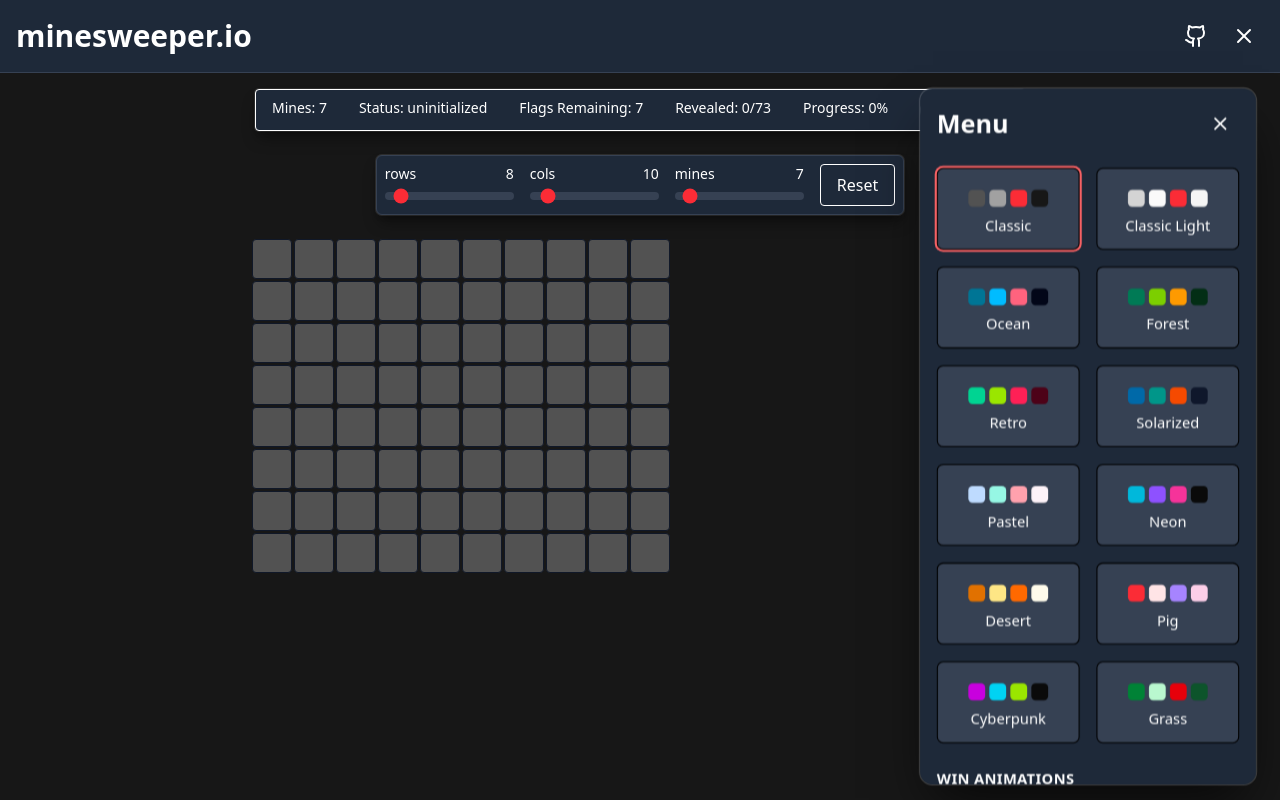
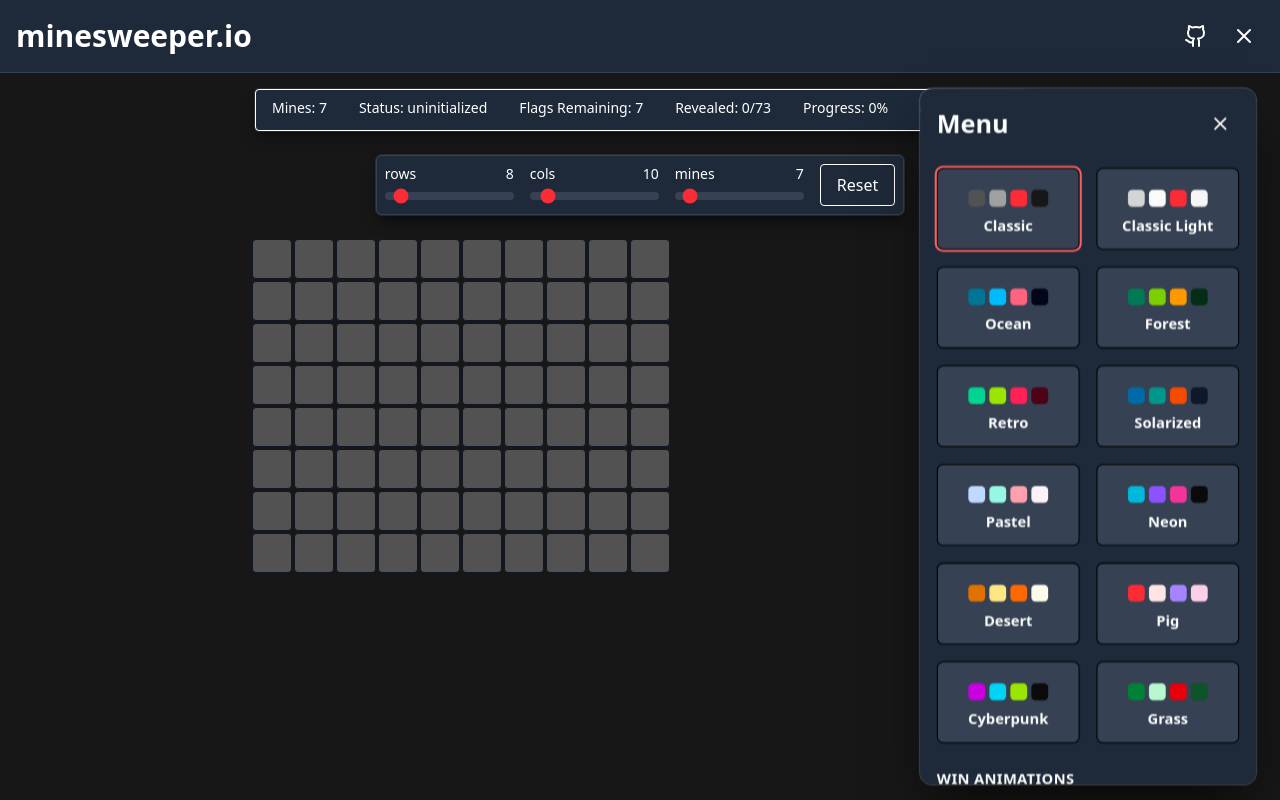
Before and after one commit to ruasidev/minesweeper.io, a React (Vite) app: page / in a window 1280 px wide. Built offline with nearby package versions, Linux system fonts and the light colour scheme.

Commit message:
Small font face tweaks

```diff
--- a/src/components/LossAnimationSelect.tsx
+++ b/src/components/LossAnimationSelect.tsx
@@ -11,7 +11,7 @@ export function LossAnimationSelect({ animation, theme, onChange }: LossAnimatio
                 {lossAnimations.map(anim => (
                     <button
                         key={anim.id}
-                        className={`group border rounded p-2 flex flex-col items-center gap-2 pressable
+                        className={`group border rounded p-2 flex flex-col items-center gap-2 pressable font-semibold
                             ${ animation === anim.id ? `ring-2 ${theme.itemSelectedBorder}` : "" }
                             ${ theme.itemBorder }
                             ${ theme.itemHoverBorder }
--- a/src/components/ThemeSelect.tsx
+++ b/src/components/ThemeSelect.tsx
@@ -7,7 +7,7 @@ export function ThemeSelect({ themeId, theme, onChange }: ThemeSelectProps) {
       {themes.map((t: ThemeProps) => (
         <button
           key={t.id}
-          className={`p-3 rounded-md border flex flex-col items-center pressable
+          className={`p-3 rounded-md border flex flex-col items-center pressable font-semibold
             ${theme.itemBg}
             ${theme.itemHoverBg}
             ${theme.itemHoverBorder}
--- a/src/components/WinAnimationSelect.tsx
+++ b/src/components/WinAnimationSelect.tsx
@@ -11,7 +11,7 @@ export function WinAnimationSelect({ animation, theme, onChange }: WinAnimationS
                 {winAnimations.map(anim => (
                     <button
                         key={anim.id}
-                        className={`group border rounded p-2 flex flex-col items-center gap-2 pressable
+                        className={`group border rounded p-2 flex flex-col items-center gap-2 pressable font-semibold
                             ${ animation === anim.id ? `ring-2 ${theme.itemSelectedBorder}` : "" }
                             ${ theme.itemBorder }
                             ${ theme.itemHoverBorder }
```
